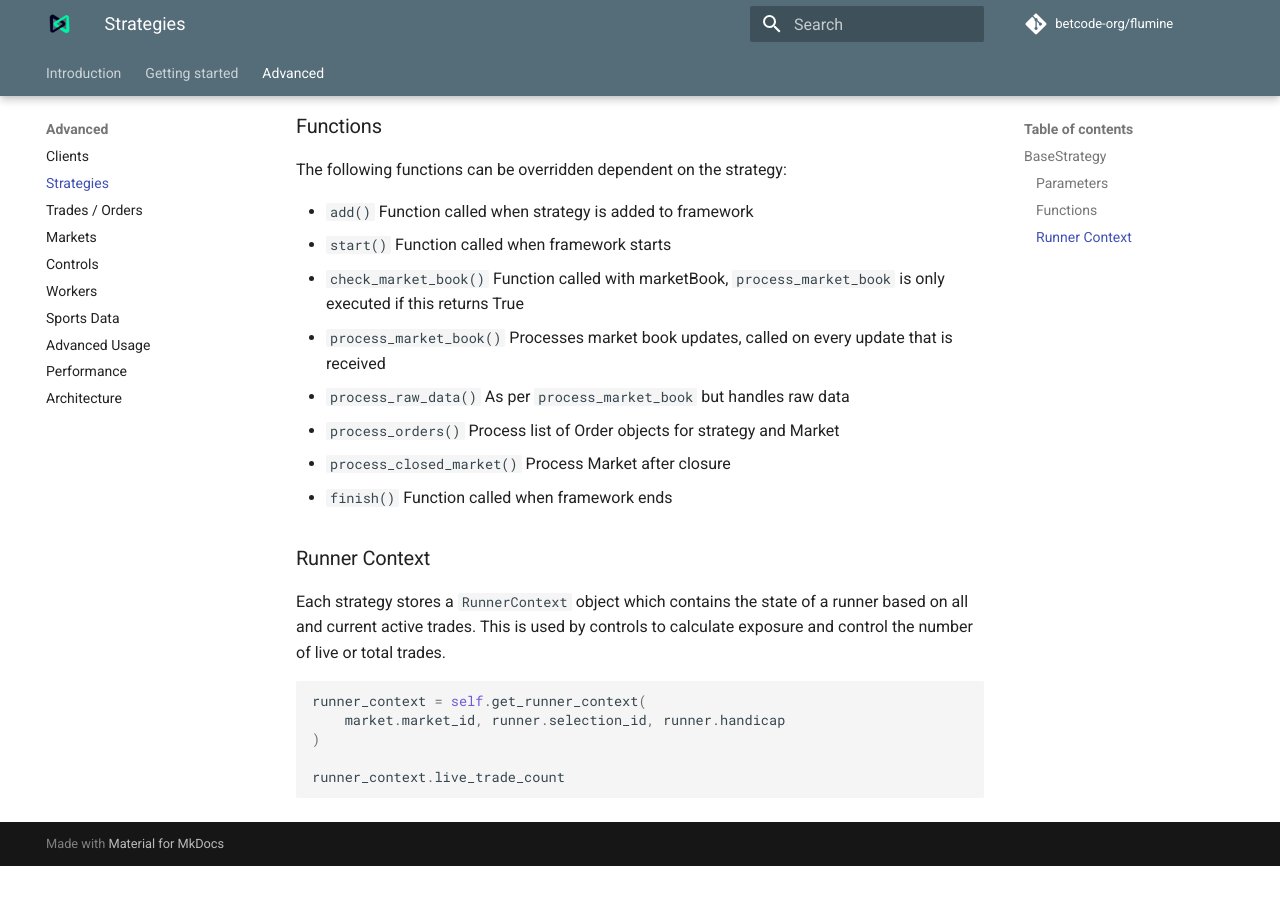
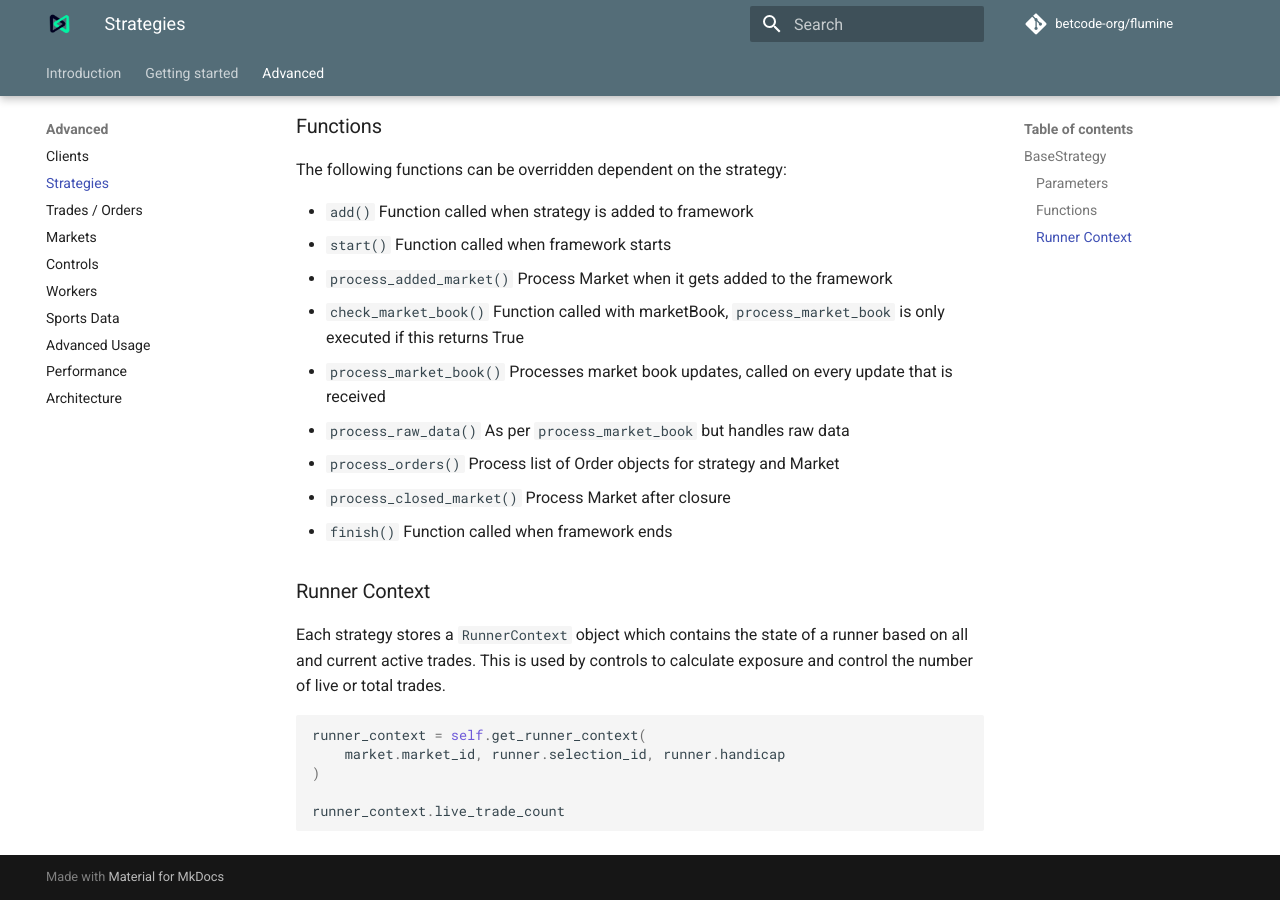
Before and after one commit to betcode-org/flumine, an MkDocs documentation site: the page built from docs/strategies.md, in a window 1280 px wide and 900 px high, scrolled down 783 px. Built offline with MkDocs 1.6.1 and Material for MkDocs 9.7.7, drawn with Linux system fonts in a browser that asks for light colours; comment, search, counter and statistics services are not loaded; before the commit the page ends 1649 px from its top, so only the background shows below that.

Commit message:
#659 Update docs

```diff
--- a/docs/strategies.md
+++ b/docs/strategies.md
@@ -26,6 +26,7 @@ The following functions can be overridden dependent on the strategy:
 
 - `add()` Function called when strategy is added to framework
 - `start()` Function called when framework starts
+- `process_added_market()` Process Market when it gets added to the framework
 - `check_market_book()` Function called with marketBook, `process_market_book` is only executed if this returns True
 - `process_market_book()` Processes market book updates, called on every update that is received
 - `process_raw_data()` As per `process_market_book` but handles raw data
```
